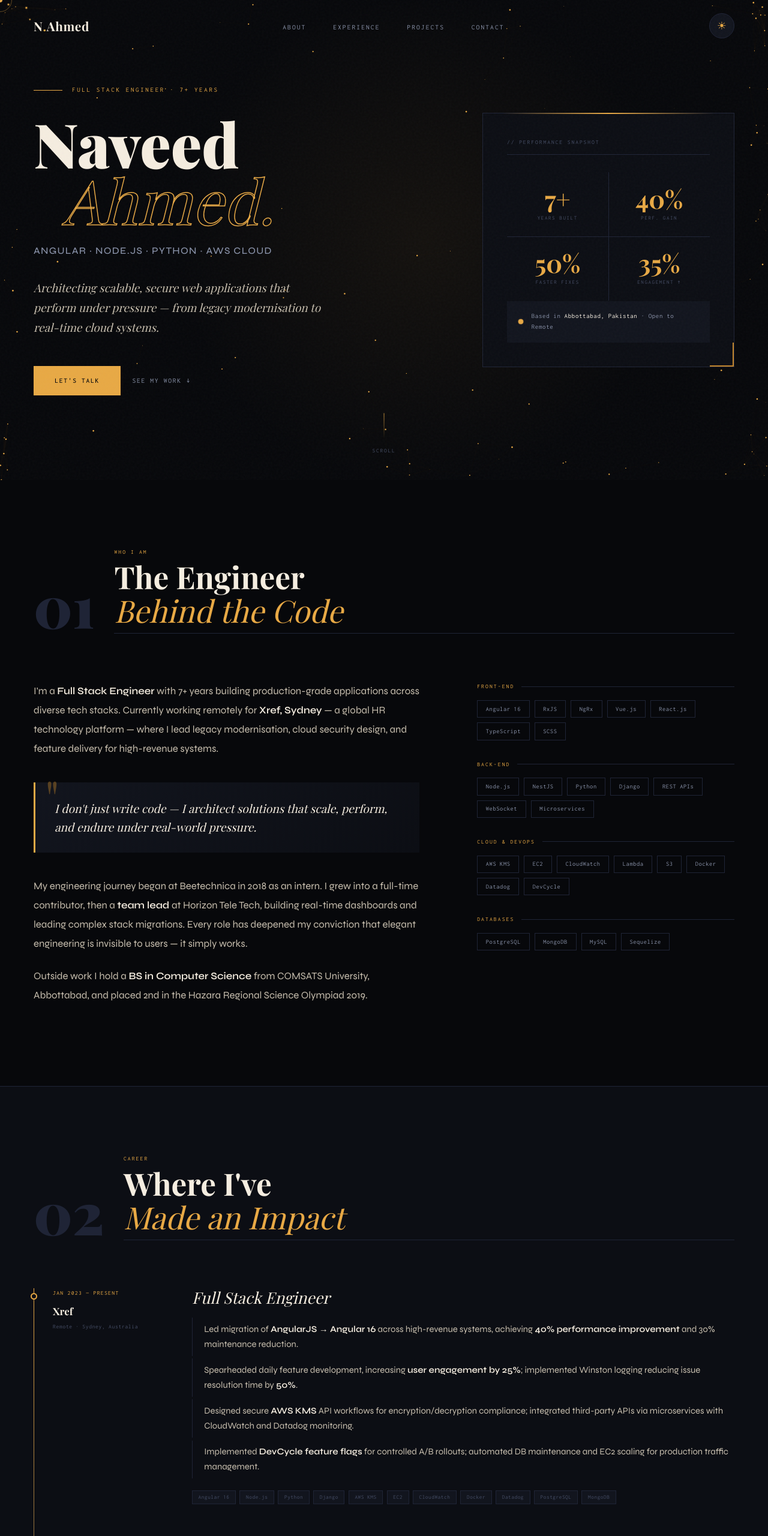
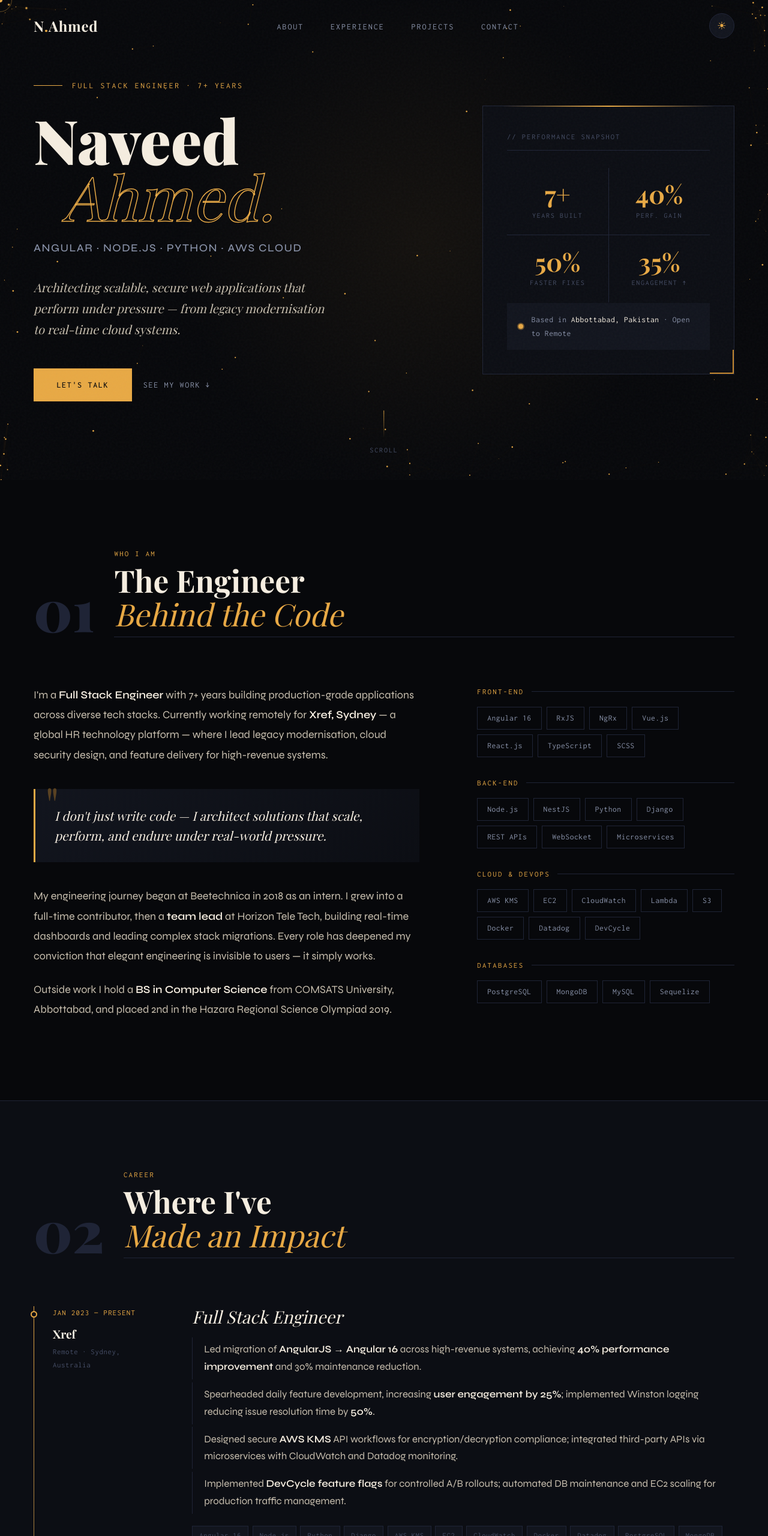
Before and after one commit to NaveedAhmedRemote/Personal-Portfolio, a plain HTML site: page naveed_portfolio_v2.html in a window 1280 px wide. Shown: the top 2560 px of the page at 60% size. Drawn offline with nearby package versions, Linux system fonts and the light colour scheme; a web font is replaced by a local one.

Commit message:
fix fontsize

```diff
--- a/naveed_portfolio_v2.html
+++ b/naveed_portfolio_v2.html
@@ -59,6 +59,7 @@ body{
   color:var(--warm);
   font-family:var(--fs);
   font-weight:400;
+  font-size:16px;
   line-height:1.7;
   overflow-x:hidden;
   cursor:none;
@@ -114,7 +115,7 @@ nav.scrolled{
 }
 .nav-logo{
   font-family:var(--fd);
-  font-size:1.3rem;
+  font-size:1.5rem;
   font-weight:700;
   color:var(--ivory);
   letter-spacing:.03em;
@@ -123,8 +124,8 @@ nav.scrolled{
 .nav-links{list-style:none;display:flex;gap:2.8rem}
 .nav-links a{
   font-family:var(--fm);
-  font-size:.72rem;
-  letter-spacing:.18em;
+  font-size:.875rem;
+  letter-spacing:.14em;
   text-transform:uppercase;
   color:var(--cool);
   text-decoration:none;
@@ -185,8 +186,8 @@ nav.scrolled{
 .eyebrow-line{width:48px;height:1px;background:var(--amber)}
 .eyebrow-text{
   font-family:var(--fm);
-  font-size:.68rem;
-  letter-spacing:.25em;
+  font-size:.85rem;
+  letter-spacing:.2em;
   text-transform:uppercase;
   color:var(--amber);
 }
@@ -211,7 +212,7 @@ nav.scrolled{
 
 .hero-role{
   font-family:var(--fs);
-  font-size:1rem;
+  font-size:1.125rem;
   font-weight:500;
   letter-spacing:.08em;
   color:var(--cool);
@@ -221,7 +222,7 @@ nav.scrolled{
 
 .hero-desc{
   font-family:var(--fd);
-  font-size:1.18rem;
+  font-size:1.25rem;
   font-style:italic;
   color:var(--warm);
   max-width:500px;
@@ -232,12 +233,12 @@ nav.scrolled{
 .hero-actions{display:flex;gap:1.2rem;align-items:center}
 .btn-a{
   display:inline-flex;align-items:center;gap:.75rem;
-  padding:.9rem 2.2rem;
+  padding:1rem 2.4rem;
   background:var(--amber);
   color:var(--ink);
   font-family:var(--fm);
-  font-size:.72rem;
-  letter-spacing:.15em;
+  font-size:.875rem;
+  letter-spacing:.12em;
   text-transform:uppercase;
   text-decoration:none;
   font-weight:500;
@@ -254,8 +255,8 @@ nav.scrolled{
 .btn-a span{position:relative;z-index:1}
 .btn-b{
   font-family:var(--fm);
-  font-size:.72rem;
-  letter-spacing:.15em;
+  font-size:.875rem;
+  letter-spacing:.12em;
   text-transform:uppercase;
   color:var(--cool);
   text-decoration:none;
@@ -289,8 +290,8 @@ nav.scrolled{
 
 .panel-header{
   font-family:var(--fm);
-  font-size:.6rem;
-  letter-spacing:.2em;
+  font-size:.78rem;
+  letter-spacing:.16em;
   text-transform:uppercase;
   color:var(--dim);
   margin-bottom:1.8rem;
@@ -324,8 +325,8 @@ nav.scrolled{
 }
 .metric-key{
   font-family:var(--fm);
-  font-size:.56rem;
-  letter-spacing:.18em;
+  font-size:.75rem;
+  letter-spacing:.14em;
   text-transform:uppercase;
   color:var(--dim);
   margin-top:.3rem;
@@ -350,14 +351,14 @@ nav.scrolled{
   70%{box-shadow:0 0 0 10px rgba(232,169,69,0)}
   100%{box-shadow:0 0 0 0 rgba(232,169,69,0)}
 }
-.loc-info{font-family:var(--fm);font-size:.68rem;letter-spacing:.06em;color:var(--cool)}
+.loc-info{font-family:var(--fm);font-size:.85rem;letter-spacing:.04em;color:var(--cool)}
 .loc-info strong{color:var(--ivory);font-weight:400}
 
 /* ── Scroll indicator ──────────────────────────────── */
 .scroll-hint{
   position:absolute;bottom:2.5rem;left:50%;transform:translateX(-50%);
   display:flex;flex-direction:column;align-items:center;gap:.5rem;
-  font-family:var(--fm);font-size:.58rem;letter-spacing:.2em;
+  font-family:var(--fm);font-size:.75rem;letter-spacing:.16em;
   text-transform:uppercase;color:var(--dim);z-index:2;
 }
 .scroll-line{
@@ -392,8 +393,8 @@ nav.scrolled{
 }
 .sec-tag{
   font-family:var(--fm);
-  font-size:.6rem;
-  letter-spacing:.22em;
+  font-size:.8rem;
+  letter-spacing:.18em;
   text-transform:uppercase;
   color:var(--amber);
   margin-bottom:.3rem;
@@ -415,10 +416,10 @@ nav.scrolled{
   align-items:start;
 }
 .about-body p{
-  font-size:1.05rem;
+  font-size:1.125rem;
   color:var(--warm);
   margin-bottom:1.4rem;
-  line-height:1.9;
+  line-height:1.85;
 }
 .about-body p strong{color:var(--ivory);font-weight:600}
 
@@ -441,7 +442,7 @@ nav.scrolled{
 }
 .pull-quote p{
   font-family:var(--fd);
-  font-size:1.2rem;
+  font-size:1.3rem;
   font-style:italic;
   color:var(--ivory);
   line-height:1.6;
@@ -452,8 +453,8 @@ nav.scrolled{
 .skill-cat{margin-bottom:2rem}
 .skill-cat-name{
   font-family:var(--fm);
-  font-size:.6rem;
-  letter-spacing:.22em;
+  font-size:.8rem;
+  letter-spacing:.18em;
   text-transform:uppercase;
   color:var(--amber);
   margin-bottom:.9rem;
@@ -463,9 +464,9 @@ nav.scrolled{
 .skill-pills{display:flex;flex-wrap:wrap;gap:.5rem}
 .pill{
   font-family:var(--fm);
-  font-size:.65rem;
-  letter-spacing:.06em;
-  padding:.3rem .85rem;
+  font-size:.85rem;
+  letter-spacing:.04em;
+  padding:.4rem 1rem;
   border:1px solid var(--seam);
   color:var(--cool);
   transition:all .25s;
@@ -510,30 +511,30 @@ nav.scrolled{
 .exp-aside{padding-left:2rem}
 .exp-period{
   font-family:var(--fm);
-  font-size:.6rem;letter-spacing:.14em;
+  font-size:.8rem;letter-spacing:.1em;
   text-transform:uppercase;color:var(--amber);
   margin-bottom:.5rem;
 }
 .exp-co{
   font-family:var(--fd);
-  font-size:1.05rem;font-weight:700;
+  font-size:1.2rem;font-weight:700;
   color:var(--ivory);margin-bottom:.2rem;
 }
 .exp-where{
   font-family:var(--fm);
-  font-size:.6rem;color:var(--dim);letter-spacing:.07em;
+  font-size:.8rem;color:var(--dim);letter-spacing:.05em;
 }
 
 .exp-main{}
 .exp-title{
   font-family:var(--fd);
-  font-size:1.65rem;font-weight:400;font-style:italic;
+  font-size:1.8rem;font-weight:400;font-style:italic;
   color:var(--ivory);margin-bottom:1.1rem;line-height:1.2;
 }
 
 .exp-pts{list-style:none;margin-bottom:1.25rem}
 .exp-pts li{
-  font-size:.93rem;color:var(--warm);
+  font-size:1.05rem;color:var(--warm);
   padding:.4rem 0 .4rem 1.2rem;
   border-left:1px solid var(--seam);
   margin-bottom:.3rem;line-height:1.7;
@@ -552,8 +553,8 @@ nav.scrolled{
 
 .exp-stack{display:flex;flex-wrap:wrap;gap:.4rem}
 .stk{
-  font-family:var(--fm);font-size:.58rem;
-  padding:.18rem .6rem;
+  font-family:var(--fm);font-size:.78rem;
+  padding:.25rem .7rem;
   background:var(--ink3);border:1px solid var(--seam);
   color:var(--dim);letter-spacing:.06em;
   transition:border-color .25s,color .25s;
@@ -603,13 +604,13 @@ nav.scrolled{
 .proj-card:hover .proj-index{color:rgba(232,169,69,.12)}
 
 .proj-cat{
-  font-family:var(--fm);font-size:.58rem;
-  letter-spacing:.2em;text-transform:uppercase;
+  font-family:var(--fm);font-size:.78rem;
+  letter-spacing:.16em;text-transform:uppercase;
   color:var(--amber);margin-bottom:.75rem;
 }
 .proj-name{
   font-family:var(--fd);
-  font-size:1.5rem;font-weight:700;
+  font-size:1.65rem;font-weight:700;
   color:var(--ivory);line-height:1.2;
   margin-bottom:.25rem;
 }
@@ -627,20 +628,20 @@ nav.scrolled{
   color:var(--amber);line-height:1;
 }
 .proj-kpi-label{
-  font-family:var(--fm);font-size:.58rem;
-  letter-spacing:.14em;text-transform:uppercase;
+  font-family:var(--fm);font-size:.78rem;
+  letter-spacing:.1em;text-transform:uppercase;
   color:var(--dim);margin-bottom:1rem;
 }
 
 .proj-desc{
-  font-size:.9rem;color:var(--warm);
+  font-size:1.05rem;color:var(--warm);
   line-height:1.75;margin-bottom:1.5rem;flex:1;
 }
 
 .proj-tech{display:flex;flex-wrap:wrap;gap:.4rem}
 .ptag{
-  font-family:var(--fm);font-size:.58rem;
-  padding:.18rem .55rem;
+  font-family:var(--fm);font-size:.78rem;
+  padding:.25rem .7rem;
   border:1px solid var(--seam);color:var(--dim);
   transition:all .25s;
 }
@@ -661,7 +662,7 @@ nav.scrolled{
 .contact-big em{font-style:italic;color:var(--amber);font-weight:400}
 
 .contact-blurb{
-  font-size:.97rem;color:var(--warm);
+  font-size:1.1rem;color:var(--warm);
   line-height:1.85;margin-bottom:2.5rem;
 }
 
@@ -689,18 +690,18 @@ nav.scrolled{
   width:38px;height:38px;
   background:var(--ink3);border:1px solid var(--seam);
   display:flex;align-items:center;justify-content:center;
-  font-family:var(--fm);font-size:.85rem;
+  font-family:var(--fm);font-size:1rem;
   color:var(--amber);flex-shrink:0;
   transition:background .3s;
 }
 .clink:hover .clink-ico{background:var(--amber4)}
 .clink-meta{}
 .clink-type{
-  font-family:var(--fm);font-size:.58rem;
-  letter-spacing:.18em;text-transform:uppercase;
+  font-family:var(--fm);font-size:.78rem;
+  letter-spacing:.14em;text-transform:uppercase;
   color:var(--amber);margin-bottom:.1rem;
 }
-.clink-val{font-size:.9rem}
+.clink-val{font-size:1.05rem}
 
 /* Form */
 .contact-form-wrap{
@@ -724,8 +725,8 @@ nav.scrolled{
 
 .form-row{margin-bottom:1.4rem}
 .flabel{
-  font-family:var(--fm);font-size:.6rem;
-  letter-spacing:.2em;text-transform:uppercase;
+  font-family:var(--fm);font-size:.8rem;
+  letter-spacing:.16em;text-transform:uppercase;
   color:var(--amber);display:block;margin-bottom:.5rem;
 }
 .finput{
@@ -733,7 +734,7 @@ nav.scrolled{
   background:var(--ink3);
   border:1px solid var(--seam);
   color:var(--ivory);
-  font-family:var(--fs);font-size:.92rem;
+  font-family:var(--fs);font-size:1rem;
   padding:.85rem 1rem;
   outline:none;
   transition:border-color .25s,background .25s;
@@ -746,8 +747,8 @@ textarea.finput{height:130px;resize:none}
   width:100%;padding:1rem;
   background:var(--amber);
   color:var(--ink);
-  font-family:var(--fm);font-size:.72rem;
-  letter-spacing:.18em;text-transform:uppercase;
+  font-family:var(--fm);font-size:.875rem;
+  letter-spacing:.14em;text-transform:uppercase;
   border:none;cursor:none;font-weight:500;
   position:relative;overflow:hidden;
   transition:color .3s;
@@ -763,7 +764,7 @@ textarea.finput{height:130px;resize:none}
 
 #fmsg{
   display:none;margin-top:1rem;
-  font-family:var(--fm);font-size:.68rem;
+  font-family:var(--fm);font-size:.85rem;
   letter-spacing:.06em;text-align:center;
   padding:.75rem;border:1px solid;
 }
@@ -775,9 +776,9 @@ footer{
   display:flex;justify-content:space-between;align-items:center;
   max-width:1280px;margin:0 auto;
 }
-.f-name{font-family:var(--fd);font-size:1rem;color:var(--dim)}
+.f-name{font-family:var(--fd);font-size:1.125rem;color:var(--dim)}
 .f-name span{color:var(--amber)}
-.f-copy{font-family:var(--fm);font-size:.6rem;color:var(--dim);letter-spacing:.1em}
+.f-copy{font-family:var(--fm);font-size:.8rem;color:var(--dim);letter-spacing:.08em}
 
 /* ── Theme toggle ──────────────────────────────────── */
 .theme-toggle{
```
